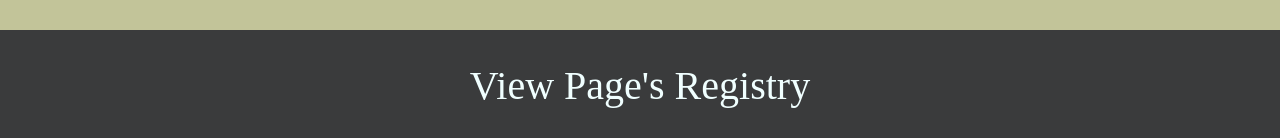
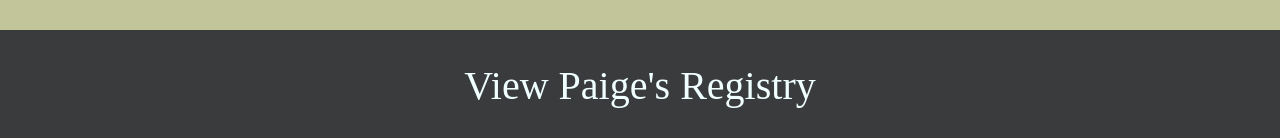
Before and after one commit to JaxonAdams/miniature-invention, a React (Create React App) app in the folder client/: page / in a window 1280 px wide. Shown: the part 1691-1829 px from the top of the page. Built offline with nearby package versions, Linux system fonts and the light colour scheme; a web font is replaced by a local one.

Commit message:
fixed typo

```diff
--- a/client/src/components/Footer.js
+++ b/client/src/components/Footer.js
@@ -3,7 +3,7 @@ import React from 'react';
 const Footer = () => {
     return (
         <footer>
-            <a href='#' className='registry-link'>View Page's Registry</a>
+            <a href='#' className='registry-link'>View Paige's Registry</a>
         </footer>
     );
 };
```
